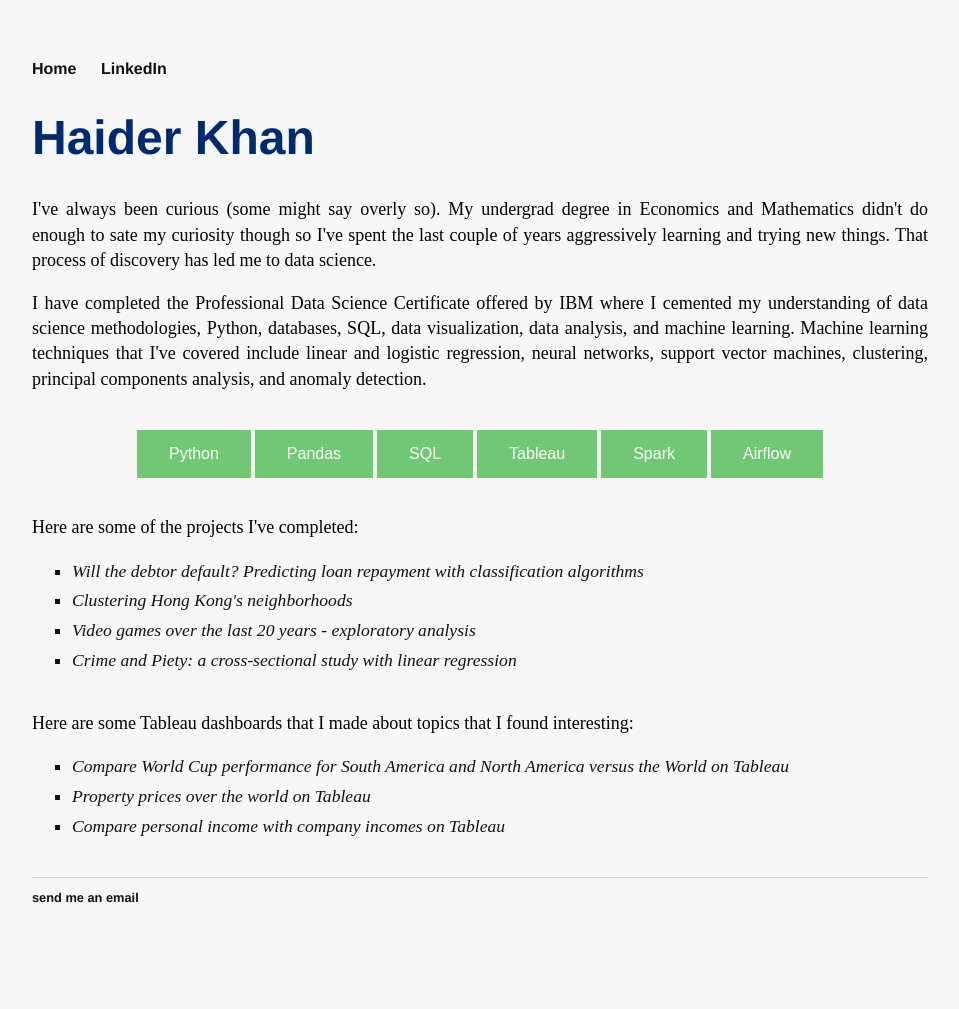
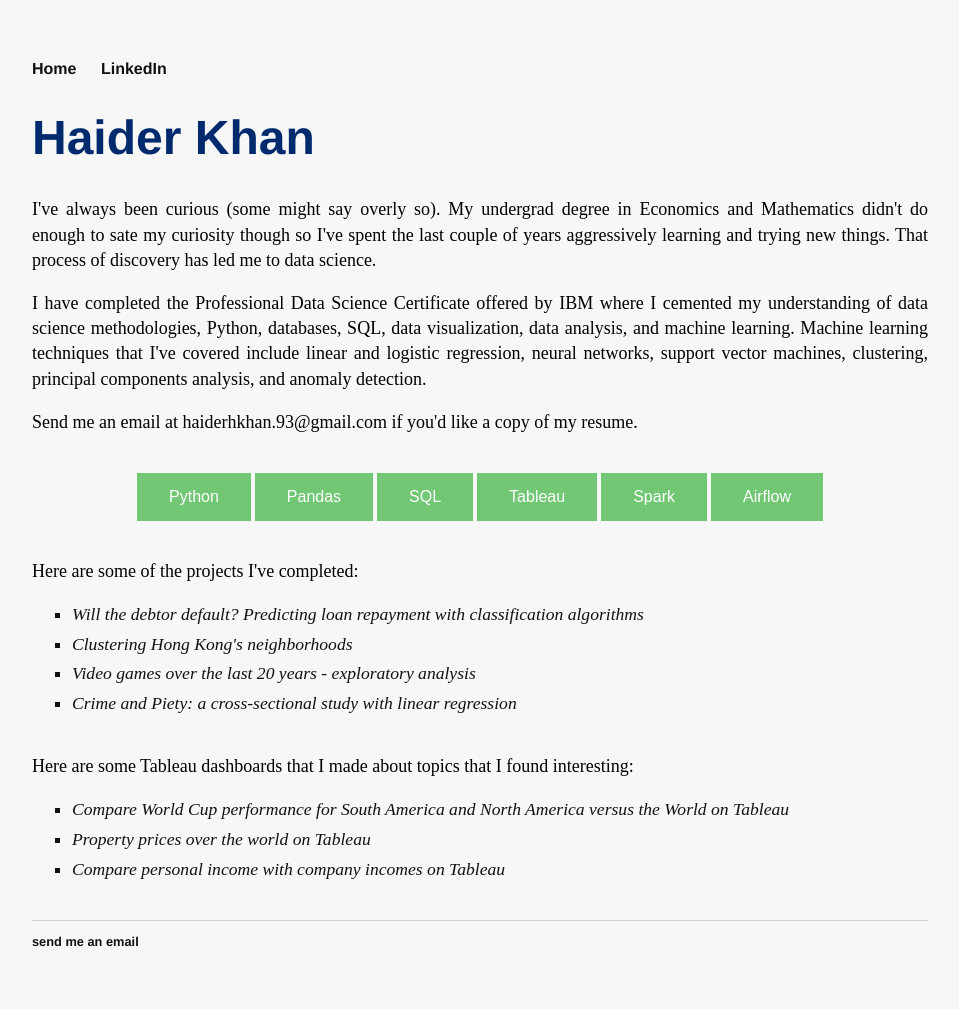
Before and after one commit to h2kh/h2kh.github.io, a Jekyll site: the page built from index.html, in a window 1280 px wide. Shown: the whole page, without its empty margins (160-1119 px from the left). Built offline with Jekyll 4.4.1, drawn with Linux system fonts in a browser that asks for light colours; before the commit the page ends 965 px from its top, so only the background shows below that.

Commit message:
Update index.html

```diff
--- a/index.html
+++ b/index.html
@@ -11,6 +11,8 @@ title: Data Science projects
 	<p>I have completed the Professional Data Science Certificate offered by IBM where I cemented my understanding of data science methodologies, Python,
 	databases, SQL, data visualization, data analysis, and machine learning. Machine learning techniques that I've covered include linear and logistic regression,
 	neural networks, support vector machines, clustering, principal components analysis, and anomaly detection.</p>
+
+	<p>Send me an email at haiderhkhan.93@gmail.com if you'd like a copy of my resume.</p>
 
 	<div style="text-align: center; margin-bottom: 1cm; margin-top: 1cm;">
 	<button class="button1">Python</button>
```
